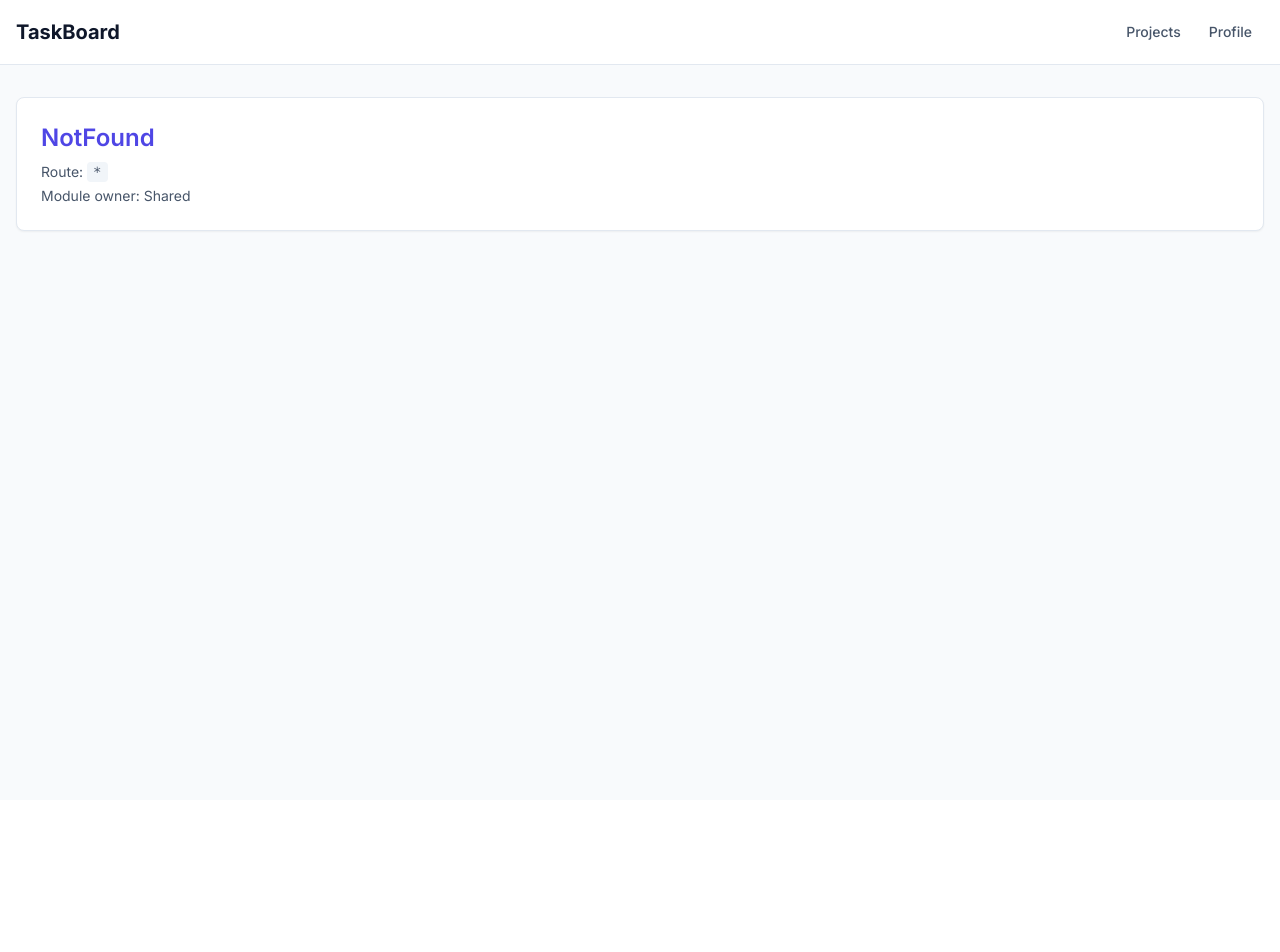
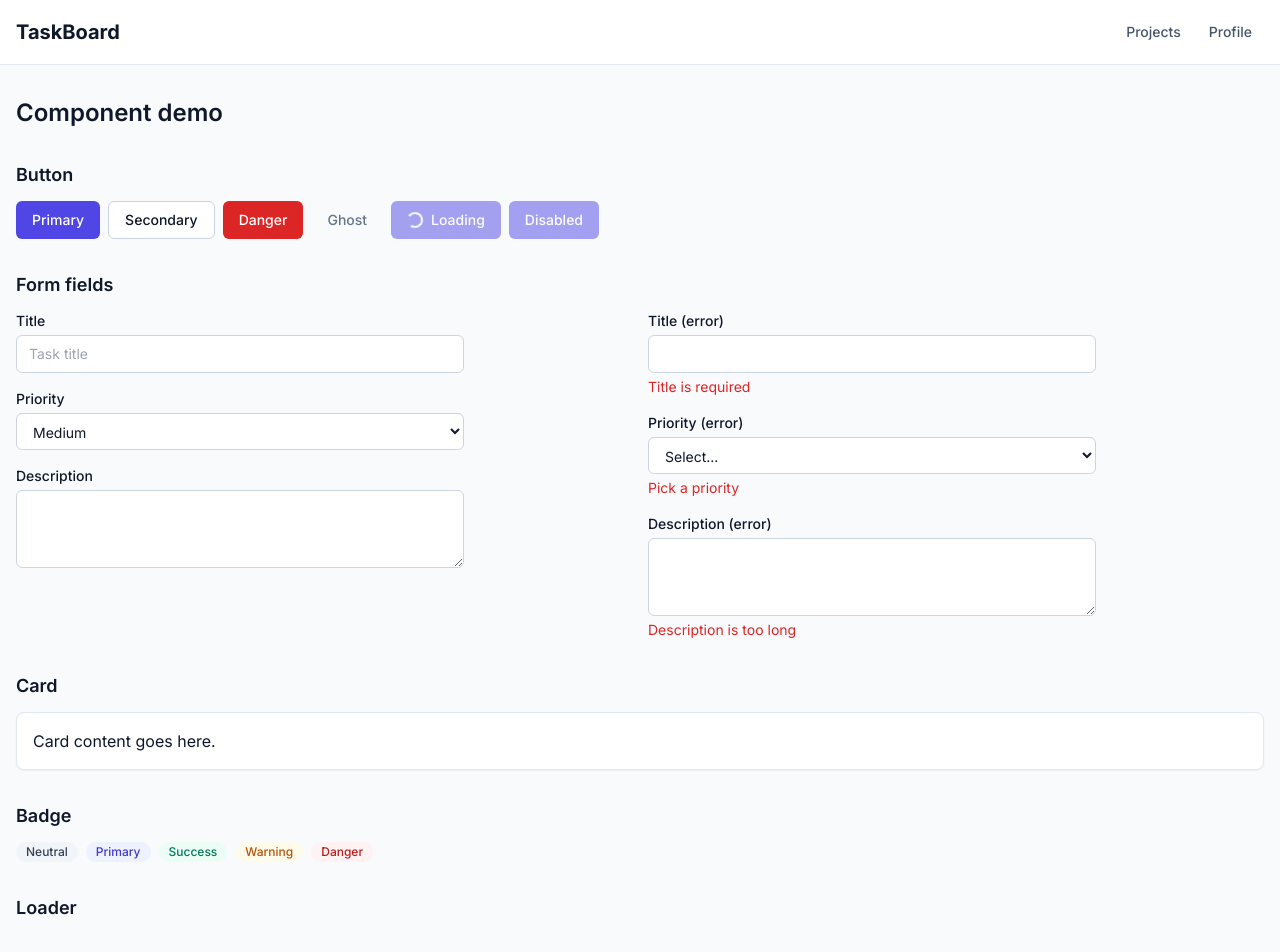
Before and after one commit to 24Chessman/TaskBoard, a React (Vite) app in the folder client/: page /dev/components in a window 1280 px wide. Shown: the top 952 px of the page. Before the commit the page ends 800 px from the top, so only its background shows below. Built offline with nearby package versions, Linux system fonts and the light colour scheme.

Commit message:
feat(ui): add dev-only component demo page (M1.3)

```diff
--- a/client/src/App.jsx
+++ b/client/src/App.jsx
@@ -11,6 +11,7 @@ import Activity from './pages/Activity.jsx';
 import Profile from './pages/Profile.jsx';
 import AdminUsers from './pages/AdminUsers.jsx';
 import NotFound from './pages/NotFound.jsx';
+import ComponentDemo from './pages/ComponentDemo.jsx';
 
 const App = () => (
   <Routes>
@@ -27,6 +28,7 @@ const App = () => (
       <Route path="/projects/:projectId/activity" element={<Activity />} />
       <Route path="/profile" element={<Profile />} />
       <Route path="/admin/users" element={<AdminUsers />} />
+      {import.meta.env.DEV && <Route path="/dev/components" element={<ComponentDemo />} />}
       <Route path="*" element={<NotFound />} />
     </Route>
   </Routes>
--- a/client/src/main.jsx
+++ b/client/src/main.jsx
@@ -2,12 +2,15 @@ import React from 'react';
 import ReactDOM from 'react-dom/client';
 import { BrowserRouter } from 'react-router-dom';
 import App from './App.jsx';
+import { ToastProvider } from './context/ToastContext.jsx';
 import './index.css';
 
 ReactDOM.createRoot(document.getElementById('root')).render(
   <React.StrictMode>
     <BrowserRouter>
-      <App />
+      <ToastProvider>
+        <App />
+      </ToastProvider>
     </BrowserRouter>
   </React.StrictMode>
 );
--- /dev/null
+++ b/client/src/pages/ComponentDemo.jsx
@@ -0,0 +1,139 @@
+// Temporary dev page, development only
+import { useState } from 'react';
+import Badge from '../components/Badge.jsx';
+import Button from '../components/Button.jsx';
+import Card from '../components/Card.jsx';
+import ConfirmDialog from '../components/ConfirmDialog.jsx';
+import EmptyState from '../components/EmptyState.jsx';
+import ErrorMessage from '../components/ErrorMessage.jsx';
+import Input from '../components/Input.jsx';
+import Loader from '../components/Loader.jsx';
+import Modal from '../components/Modal.jsx';
+import Pagination from '../components/Pagination.jsx';
+import Select from '../components/Select.jsx';
+import Textarea from '../components/Textarea.jsx';
+import { useToast } from '../context/ToastContext.jsx';
+
+const Section = ({ title, children }) => (
+  <section className="space-y-3">
+    <h2 className="text-lg font-semibold">{title}</h2>
+    {children}
+  </section>
+);
+
+const ComponentDemo = () => {
+  const { showToast } = useToast();
+  const [modalOpen, setModalOpen] = useState(false);
+  const [confirmOpen, setConfirmOpen] = useState(false);
+  const [page, setPage] = useState(1);
+
+  return (
+    <div className="space-y-8">
+      <h1 className="text-2xl font-semibold">Component demo</h1>
+
+      <Section title="Button">
+        <div className="flex flex-wrap gap-2">
+          <Button>Primary</Button>
+          <Button variant="secondary">Secondary</Button>
+          <Button variant="danger">Danger</Button>
+          <Button variant="ghost">Ghost</Button>
+          <Button loading>Loading</Button>
+          <Button disabled>Disabled</Button>
+        </div>
+      </Section>
+
+      <Section title="Form fields">
+        <div className="grid gap-4 md:grid-cols-2">
+          <div className="max-w-md space-y-4">
+            <Input label="Title" placeholder="Task title" />
+            <Select label="Priority" defaultValue="medium">
+              <option value="low">Low</option>
+              <option value="medium">Medium</option>
+              <option value="high">High</option>
+            </Select>
+            <Textarea label="Description" rows={3} />
+          </div>
+          <div className="max-w-md space-y-4">
+            <Input label="Title (error)" error="Title is required" />
+            <Select label="Priority (error)" error="Pick a priority">
+              <option value="">Select...</option>
+              <option value="low">Low</option>
+            </Select>
+            <Textarea label="Description (error)" rows={3} error="Description is too long" />
+          </div>
+        </div>
+      </Section>
+
+      <Section title="Card">
+        <Card>Card content goes here.</Card>
+      </Section>
+
+      <Section title="Badge">
+        <div className="flex flex-wrap gap-2">
+          <Badge>Neutral</Badge>
+          <Badge variant="primary">Primary</Badge>
+          <Badge variant="success">Success</Badge>
+          <Badge variant="warning">Warning</Badge>
+          <Badge variant="danger">Danger</Badge>
+        </div>
+      </Section>
+
+      <Section title="Loader">
+        <Loader />
+      </Section>
+
+      <Section title="ErrorMessage">
+        <ErrorMessage message="Could not load projects." onRetry={() => showToast('Retrying...', 'success')} />
+      </Section>
+
+      <Section title="EmptyState">
+        <EmptyState
+          title="No projects yet"
+          message="Create your first project to get started."
+          actionLabel="Create project"
+          onAction={() => showToast('Create project clicked', 'success')}
+        />
+      </Section>
+
+      <Section title="Modal and ConfirmDialog">
+        <div className="flex flex-wrap gap-2">
+          <Button onClick={() => setModalOpen(true)}>Open modal</Button>
+          <Button variant="danger" onClick={() => setConfirmOpen(true)}>
+            Open confirm dialog
+          </Button>
+        </div>
+        <Modal isOpen={modalOpen} onClose={() => setModalOpen(false)} title="Demo modal">
+          <p className="text-sm text-slate-500">Press Esc or click the overlay to close.</p>
+          <div className="mt-4 flex justify-end">
+            <Button onClick={() => setModalOpen(false)}>Close</Button>
+          </div>
+        </Modal>
+        <ConfirmDialog
+          isOpen={confirmOpen}
+          title="Delete task?"
+          message="This cannot be undone."
+          onConfirm={() => {
+            setConfirmOpen(false);
+            showToast('Deleted', 'success');
+          }}
+          onCancel={() => setConfirmOpen(false)}
+        />
+      </Section>
+
+      <Section title="Toast">
+        <div className="flex flex-wrap gap-2">
+          <Button onClick={() => showToast('Saved successfully', 'success')}>Success toast</Button>
+          <Button variant="danger" onClick={() => showToast('Something went wrong', 'error')}>
+            Error toast
+          </Button>
+        </div>
+      </Section>
+
+      <Section title="Pagination">
+        <Pagination page={page} totalPages={5} onPageChange={setPage} />
+      </Section>
+    </div>
+  );
+};
+
+export default ComponentDemo;
```
